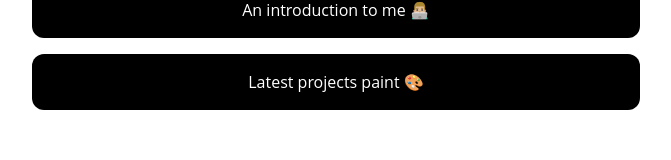
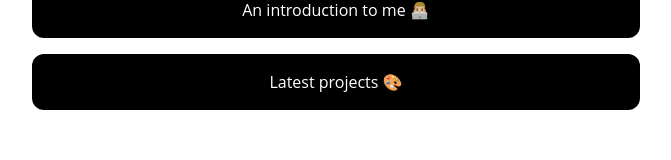
Before and after one commit to Domnewmarch/Envy-Links, a Next.js app: page / in a window 1280 px wide. Shown: the part 678-838 px from the top of the page, without its empty margins (304-975 px from the left). Built offline with nearby package versions, Linux system fonts and the light colour scheme.

Commit message:
update link

```diff
--- a/components/linkBlock.js
+++ b/components/linkBlock.js
@@ -11,7 +11,7 @@ const blocks = [
     title: 'Insights',
     links: [
       { href: 'https://www.linkedin.com/in/dom-newmarch-a554b697/', text: 'An introduction to me 👨🏼‍💻' },
-      { href: 'https://www.instagram.com/envydigitalwebdesign/', text: 'Latest projects paint 🎨' }
+      { href: 'https://www.instagram.com/envydigitalwebdesign/', text: 'Latest projects 🎨' }
     ]
   }
 ]
```
